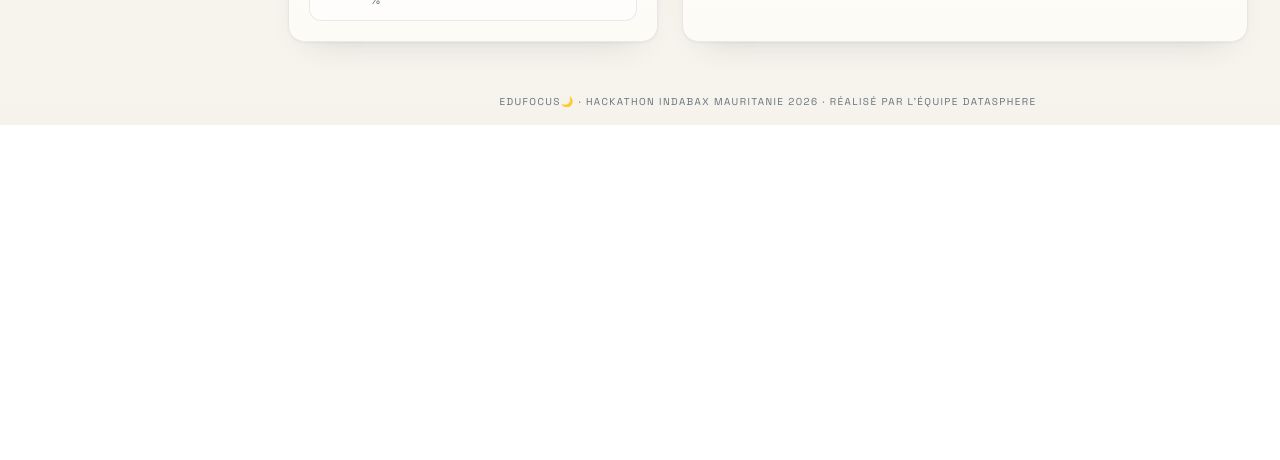
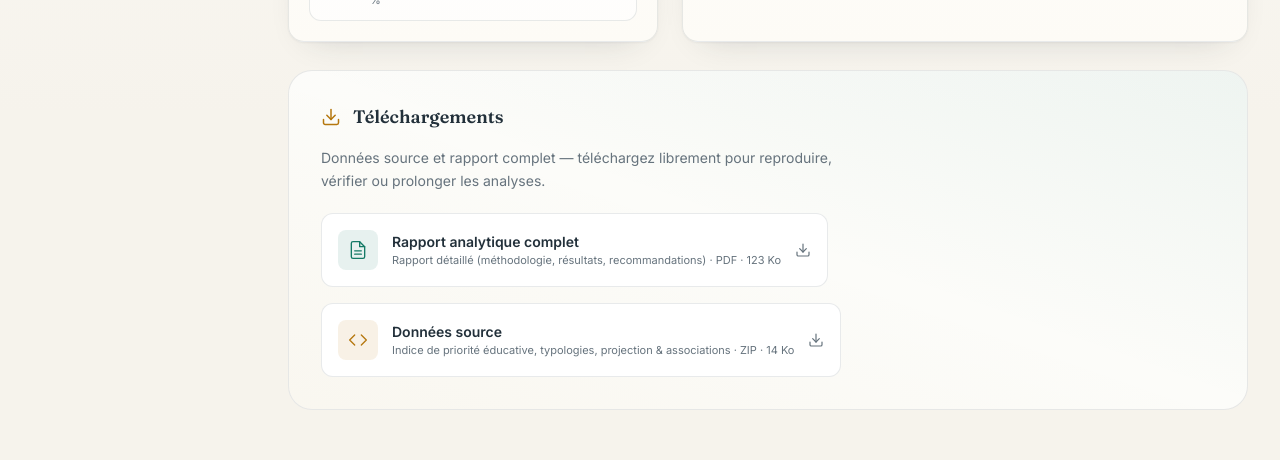
Before and after one commit to Ahmedouyahye/idabax-2026, a React (Vite) app in the folder frontend/: page / in a window 1280 px wide. Shown: the part 1929-2389 px from the top of the page. Before the commit the page ends 2054 px from the top, so only its background shows below. Built offline with nearby package versions, Linux system fonts and the light colour scheme.

Commit message:
feat: download buttons for report PDF + source data; fix vercel build (drop tsc -b)

```diff
--- a/frontend/package.json
+++ b/frontend/package.json
@@ -5,7 +5,8 @@
   "type": "module",
   "scripts": {
     "dev": "vite",
-    "build": "tsc -b && vite build",
+    "build": "vite build",
+    "typecheck": "tsc -b",
     "preview": "vite preview"
   },
   "dependencies": {
--- a/frontend/src/lib/translations.ts
+++ b/frontend/src/lib/translations.ts
@@ -576,6 +576,12 @@ export const fr: Dict = {
   "home.title.p2": "exige",
   "home.title.p3": "l'\u00c9tat",
   "home.top3.text": "{n} enfants hors \u00e9cole \u00b7 {pct}",
+  "home.download.title": "Téléchargements",
+  "home.download.subtitle": "Données source et rapport complet — téléchargez librement pour reproduire, vérifier ou prolonger les analyses.",
+  "home.download.report": "Rapport analytique complet",
+  "home.download.report_sub": "Rapport détaillé (méthodologie, résultats, recommandations) · PDF · 123 Ko",
+  "home.download.data": "Données source",
+  "home.download.data_sub": "Indice de priorité éducative, typologies, projection & associations · ZIP · 14 Ko",
   "hors_ecole": "hors_ecole",
   "indicateurs.eyebrow": "Matrice de corr\u00e9lation \u00b7 Pearson",
   "indicateurs.heatmap_sub": "Vert = corr\u00e9lation n\u00e9gative, orange = positive, noir = neutre. Ne lisez que le triangle inf\u00e9rieur (l'image est sym\u00e9trique).",
@@ -1542,6 +1548,12 @@ export const en: Dict = {
   "home.title.p2": "demands",
   "home.title.p3": "the State",
   "home.top3.text": "{n} out-of-school children \u00b7 {pct}",
+  "home.download.title": "Downloads",
+  "home.download.subtitle": "Source data and full report — freely downloadable to reproduce, verify, or extend the analyses.",
+  "home.download.report": "Full Analytical Report",
+  "home.download.report_sub": "Detailed report (methodology, results, recommendations) · PDF · 123 KB",
+  "home.download.data": "Source Data",
+  "home.download.data_sub": "Educational Priority Index, typologies, projections & association rules · ZIP · 14 KB",
   "hors_ecole": "Out of school",
   "indicateurs.eyebrow": "Correlation matrix \u00b7 Pearson",
   "indicateurs.heatmap_sub": "Green = negative correlation, orange = positive, black = neutral. Read only the lower triangle (the image is symmetric).",
@@ -2508,6 +2520,12 @@ export const ar: Dict = {
   "home.title.p2": "\u062a\u062a\u0637\u0644\u0651\u0628",
   "home.title.p3": "\u0627\u0644\u0637\u0641\u0648\u0644\u0629 \u0627\u0644\u062f\u0651\u0648\u0644\u0629",
   "home.top3.text": "{n} \u0637\u0641\u0644\u064b\u0627 \u062e\u0627\u0631\u062c \u0627\u0644\u0645\u062f\u0631\u0633\u0629 \u00b7 {pct}",
+  "home.download.title": "تحميلات",
+  "home.download.subtitle": "البيانات المصدر والتقرير الكامل — متاحة للتحميل الحر لإعادة الإنتاج أو التدقيق أو توسيع التحليلات.",
+  "home.download.report": "التقرير التحليلي الكامل",
+  "home.download.report_sub": "تقرير مفصل (المنهجية، النتائج، التوصيات) · PDF · 123 ك.ب",
+  "home.download.data": "البيانات المصدر",
+  "home.download.data_sub": "مؤشر الأولوية التعليمية، الأنماط، الإسقاطات وقواعد الارتباط · ZIP · 14 ك.ب",
   "hors_ecole": "\u062e\u0627\u0631\u062c \u0627\u0644\u0645\u062f\u0631\u0633\u0629",
   "indicateurs.eyebrow": "\u0645\u0635\u0641\u0648\u0641\u0629 \u0627\u0644\u0627\u0631\u062a\u0628\u0627\u0637 \u00b7 \u0628\u064a\u0631\u0633\u0648\u0646",
   "indicateurs.heatmap_sub": "\u0627\u0644\u0623\u062e\u0636\u0631 = \u0627\u0631\u062a\u0628\u0627\u0637 \u0633\u0644\u0628\u064a\u060c \u0627\u0644\u0628\u0631\u062a\u0642\u0627\u0644\u064a = \u0625\u064a\u062c\u0627\u0628\u064a\u060c \u0627\u0644\u0623\u0633\u0648\u062f = \u0645\u062d\u0627\u064a\u062f. \u0627\u0642\u0631\u0623 \u0627\u0644\u0645\u062b\u0644\u062b \u0627\u0644\u0633\u0641\u0644\u064a \u0641\u0642\u0637 (\u0627\u0644\u0635\u0648\u0631\u0629 \u0645\u062a\u0646\u0627\u0638\u0631\u0629).",
--- a/frontend/src/pages/Home.tsx
+++ b/frontend/src/pages/Home.tsx
@@ -180,10 +180,74 @@ export default function Home() {
  <Badge color="bg-ink/[0.05] text-mut hover:text-accent">{nd.wilaya}</Badge>
  </Link>
  ))}
- </div>
- </Card>
- </div>
- </div>
+  </div>
+  </Card>
+  </div>
+
+  {/* Download */}
+  <section className="relative overflow-hidden rounded-3xl border border-line bg-panel/70 p-6 md:p-8">
+   <div className="pointer-events-none absolute inset-0 bg-gradient-to-bl from-accent2/[0.06] via-transparent to-accent/[0.04]" />
+   <div className="relative">
+    <div className="mb-4 flex items-center gap-3">
+     <svg viewBox="0 0 24 24" className="h-5 w-5 text-accent" fill="none" stroke="currentColor" strokeWidth={1.8} strokeLinecap="round" strokeLinejoin="round" aria-hidden>
+      <path d="M21 15v4a2 2 0 0 1-2 2H5a2 2 0 0 1-2-2v-4" />
+      <polyline points="7 10 12 15 17 10" />
+      <line x1="12" y1="15" x2="12" y2="3" />
+     </svg>
+     <h2 className="font-display text-lg font-semibold text-fg">{t("home.download.title")}</h2>
+    </div>
+    <p className="mb-5 max-w-lg text-sm leading-relaxed text-mut">
+     {t("home.download.subtitle")}
+    </p>
+    <div className="flex flex-wrap gap-4">
+     <a
+      href="/downloads/EduFocus_Rapport_Analytique.pdf"
+      download
+      className="group flex items-center gap-3.5 rounded-xl border border-line bg-panel p-4 transition-all hover:border-accent2/40 hover:bg-panel2"
+     >
+      <div className="flex h-10 w-10 shrink-0 items-center justify-center rounded-lg bg-accent2/10 text-accent2">
+       <svg viewBox="0 0 24 24" className="h-5 w-5" fill="none" stroke="currentColor" strokeWidth={1.6} strokeLinecap="round" strokeLinejoin="round" aria-hidden>
+        <path d="M14 2H6a2 2 0 0 0-2 2v16a2 2 0 0 0 2 2h12a2 2 0 0 0 2-2V8z" />
+        <polyline points="14 2 14 8 20 8" />
+        <line x1="16" y1="13" x2="8" y2="13" />
+        <line x1="16" y1="17" x2="8" y2="17" />
+       </svg>
+      </div>
+      <div className="min-w-0">
+       <div className="text-sm font-semibold text-fg group-hover:text-accent2">{t("home.download.report")}</div>
+       <div className="text-[11px] text-mut">{t("home.download.report_sub")}</div>
+      </div>
+      <svg viewBox="0 0 24 24" className="ml-auto h-4 w-4 shrink-0 text-mut transition-transform group-hover:translate-y-0.5 group-hover:text-accent2" fill="none" stroke="currentColor" strokeWidth={1.8} strokeLinecap="round" strokeLinejoin="round" aria-hidden>
+       <path d="M21 15v4a2 2 0 0 1-2 2H5a2 2 0 0 1-2-2v-4" />
+       <polyline points="7 10 12 15 17 10" />
+       <line x1="12" y1="15" x2="12" y2="3" />
+      </svg>
+     </a>
+     <a
+      href="/downloads/EduFocus_Donnees_Source.zip"
+      download
+      className="group flex items-center gap-3.5 rounded-xl border border-line bg-panel p-4 transition-all hover:border-accent/40 hover:bg-panel2"
+     >
+      <div className="flex h-10 w-10 shrink-0 items-center justify-center rounded-lg bg-accent/10 text-accent">
+       <svg viewBox="0 0 24 24" className="h-5 w-5" fill="none" stroke="currentColor" strokeWidth={1.6} strokeLinecap="round" strokeLinejoin="round" aria-hidden>
+        <polyline points="16 18 22 12 16 6" />
+        <polyline points="8 6 2 12 8 18" />
+       </svg>
+      </div>
+      <div className="min-w-0">
+       <div className="text-sm font-semibold text-fg group-hover:text-accent">{t("home.download.data")}</div>
+       <div className="text-[11px] text-mut">{t("home.download.data_sub")}</div>
+      </div>
+      <svg viewBox="0 0 24 24" className="ml-auto h-4 w-4 shrink-0 text-mut transition-transform group-hover:translate-y-0.5 group-hover:text-accent" fill="none" stroke="currentColor" strokeWidth={1.8} strokeLinecap="round" strokeLinejoin="round" aria-hidden>
+       <path d="M21 15v4a2 2 0 0 1-2 2H5a2 2 0 0 1-2-2v-4" />
+       <polyline points="7 10 12 15 17 10" />
+       <line x1="12" y1="15" x2="12" y2="3" />
+      </svg>
+     </a>
+    </div>
+   </div>
+  </section>
+  </div>
  );
 }
 
```
Also changed, not shown: 2 other files (tests, documents, lock files or other folders).
